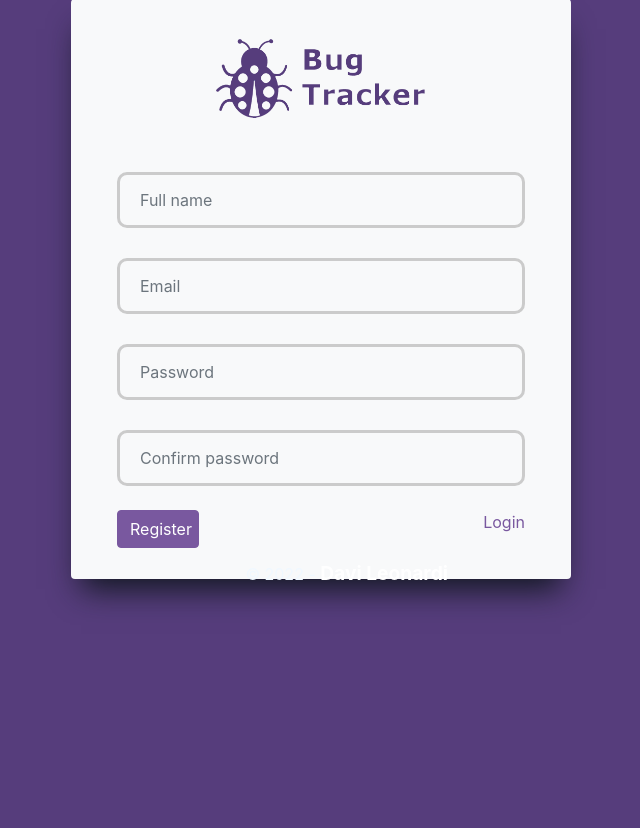
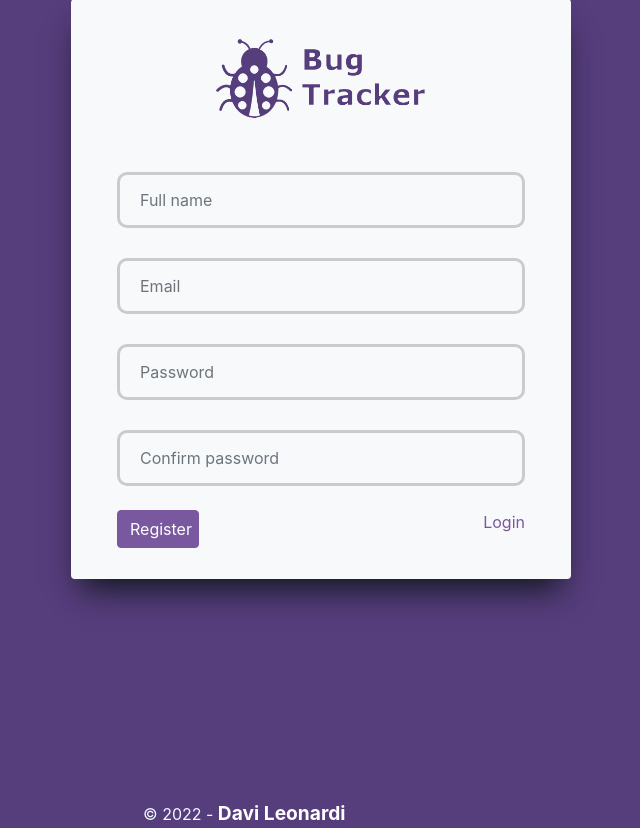
Before and after one commit to davi-leonardi/bugTrackerClone, a Flask app: page /register in a window 1280 px wide. Shown: the part 111-939 px from the top of the page, without its empty margins (319-959 px from the left). Before the commit the page ends 718 px from the top, so only its background shows below. Run offline with Flask 2, Linux system fonts and the light colour scheme; some libraries are stand-ins or nearby versions.

Commit message:
railway1.7

```diff
--- a/website/static/style.css
+++ b/website/static/style.css
@@ -53,9 +53,9 @@ a:hover {
 #designedBy {
   color: aliceblue;
   text-align: center;
-  position: fixed;
-  top: 90%;
-  left: 48%;
+  position: absolute;
+  top: 120%;
+  left: 40%;
   margin-top: -50px;
   margin-left: -50px;
 }
@@ -124,6 +124,10 @@ a:hover {
   box-shadow: 0 0 10px #17a2b8;
 }
 
+/* #chatContent{
+  margin-left: 50px;
+} */
+
 #homeImg{
   max-width: 160px;
   height: auto;
@@ -162,7 +166,8 @@ a:hover {
 }
 
 .mainnav{
-  width: 82%;
+  /* width: 82%; */
+  width: 1580px;
   position: fixed;
   left: 320px;
   top: 130px;
@@ -209,7 +214,7 @@ a:hover {
 .ticketdiv{
   position: fixed;
   left: 870px;
-  width: 53%;
+  width: 1030px;
   box-shadow: rgba(0, 0, 0, 0.35) 0px 5px 15px;
 }
 
@@ -223,7 +228,7 @@ a:hover {
 .ticketInfo{
   position: fixed;
   left: 320px;
-  width: 1570px;
+  width: 1580px;
   height: auto;
   top: 580px;
   box-shadow: rgba(0, 0, 0, 0.35) 0px 5px 15px;
```
